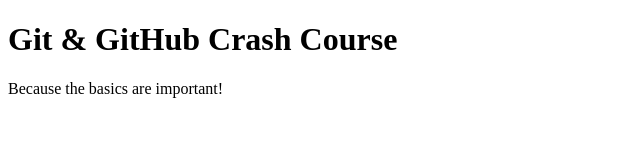
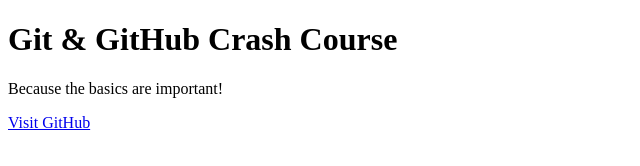
Before and after one commit to soaresma/github-crash-course, a plain HTML site: page 01 Starting Project/index.html in a window 1280 px wide. Shown: the whole page, without its empty margins (0-640 px from the left). Drawn offline with Linux system fonts and the light colour scheme.

Commit message:
Index file modified

```diff
--- a/01 Starting Project/index.html
+++ b/01 Starting Project/index.html
@@ -9,5 +9,6 @@
   <body>
     <h1>Git & GitHub Crash Course</h1>
     <p>Because the basics are important!</p>
+    <p><a href="https://github.com">Visit GitHub</a></p>
   </body>
 </html>
```
